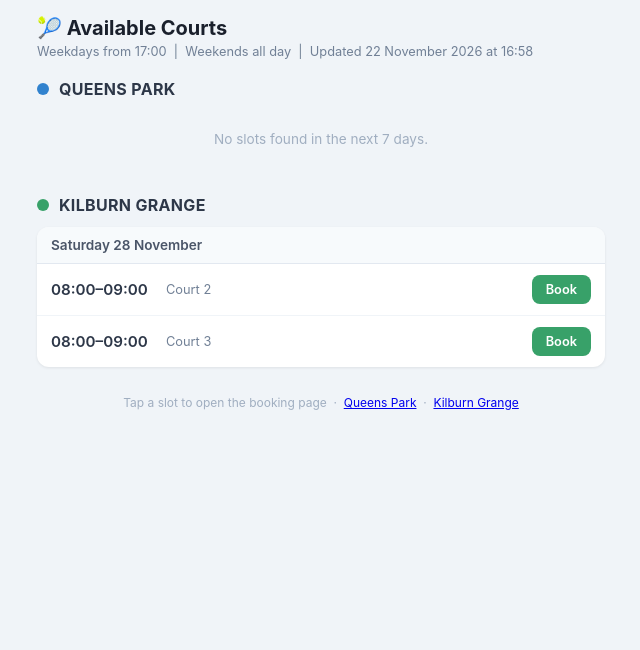
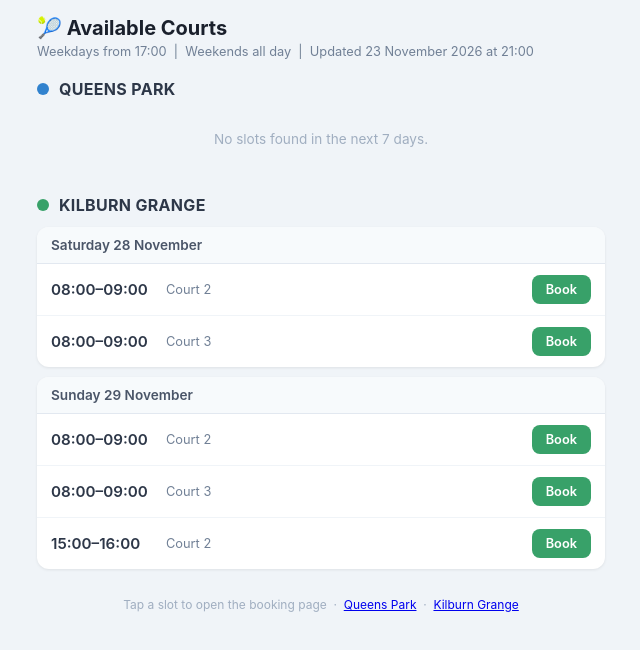
Before and after one commit to Oliver-Picot/tennis-courts, a plain HTML site: page index.html in a window 1280 px wide. Shown: the whole page, without its empty margins (319-959 px from the left). Drawn offline with Linux system fonts and the light colour scheme.

Commit message:
Update court availability 2026-11-23 21:00 UTC

```diff
--- a/index.html
+++ b/index.html
@@ -126,10 +126,13 @@ footer {
 </head>
 <body>
 <h1>🎾 Available Courts</h1>
-<p class="subtitle">Weekdays from 17:00 &nbsp;|&nbsp; Weekends all day &nbsp;|&nbsp; Updated 22 November 2026 at 16:58</p>
+<p class="subtitle">Weekdays from 17:00 &nbsp;|&nbsp; Weekends all day &nbsp;|&nbsp; Updated 23 November 2026 at 21:00</p>
 <section class="venue-section venue-qp"><div class="venue-header"><div class="venue-dot"></div><span class="venue-name">Queens Park</span></div><p class="empty">No slots found in the next 7 days.</p></section>
 <section class="venue-section venue-kg"><div class="venue-header"><div class="venue-dot"></div><span class="venue-name">Kilburn Grange</span></div><div class="day-block"><div class="day-header">Saturday 28 November</div><div class="slot-row"><span class="slot-time">08:00–09:00</span><span class="slot-court">Court 2</span><a class="book-btn" href="https://camdenactive.camden.gov.uk/courses/book.aspx?fdCourseEventId=203&fdDate=28/11/2026&fdTime=08" target="_blank" rel="noopener">Book</a></div>
-<div class="slot-row"><span class="slot-time">08:00–09:00</span><span class="slot-court">Court 3</span><a class="book-btn" href="https://camdenactive.camden.gov.uk/courses/book.aspx?fdCourseEventId=207&fdDate=28/11/2026&fdTime=08" target="_blank" rel="noopener">Book</a></div></div></section>
+<div class="slot-row"><span class="slot-time">08:00–09:00</span><span class="slot-court">Court 3</span><a class="book-btn" href="https://camdenactive.camden.gov.uk/courses/book.aspx?fdCourseEventId=207&fdDate=28/11/2026&fdTime=08" target="_blank" rel="noopener">Book</a></div></div>
+<div class="day-block"><div class="day-header">Sunday 29 November</div><div class="slot-row"><span class="slot-time">08:00–09:00</span><span class="slot-court">Court 2</span><a class="book-btn" href="https://camdenactive.camden.gov.uk/courses/book.aspx?fdCourseEventId=203&fdDate=29/11/2026&fdTime=08" target="_blank" rel="noopener">Book</a></div>
+<div class="slot-row"><span class="slot-time">08:00–09:00</span><span class="slot-court">Court 3</span><a class="book-btn" href="https://camdenactive.camden.gov.uk/courses/book.aspx?fdCourseEventId=207&fdDate=29/11/2026&fdTime=08" target="_blank" rel="noopener">Book</a></div>
+<div class="slot-row"><span class="slot-time">15:00–16:00</span><span class="slot-court">Court 2</span><a class="book-btn" href="https://camdenactive.camden.gov.uk/courses/book.aspx?fdCourseEventId=203&fdDate=29/11/2026&fdTime=15" target="_blank" rel="noopener">Book</a></div></div></section>
 <footer>Tap a slot to open the booking page &nbsp;·&nbsp; <a href="https://clubspark.lta.org.uk/QueensParkTennisCourts/Booking/BookByDate">Queens Park</a> &nbsp;·&nbsp; <a href="https://camdenactive.camden.gov.uk/courses/detail/178/kilburn-grange-tennis-court-1/">Kilburn Grange</a></footer>
 </body>
 </html>
```
